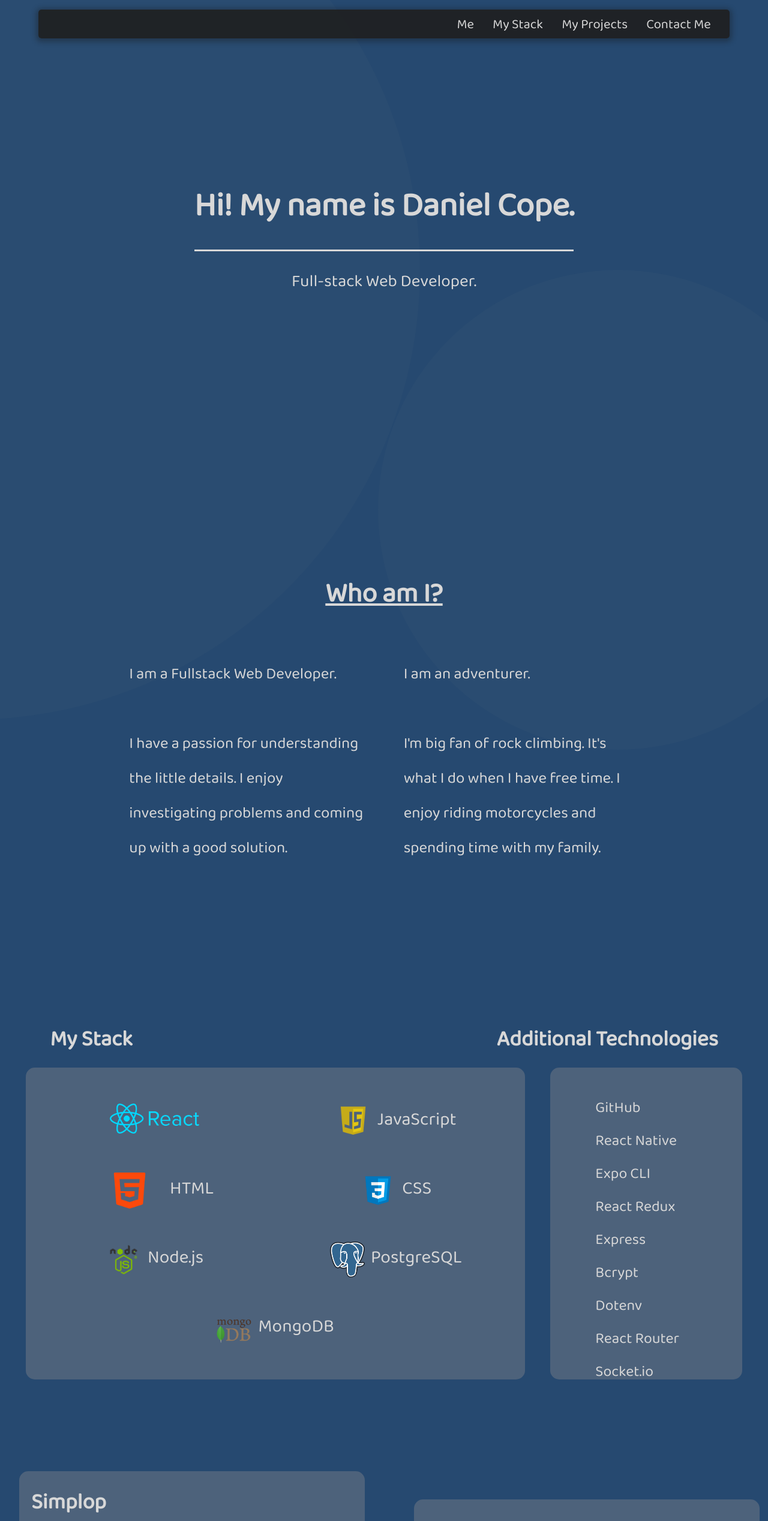
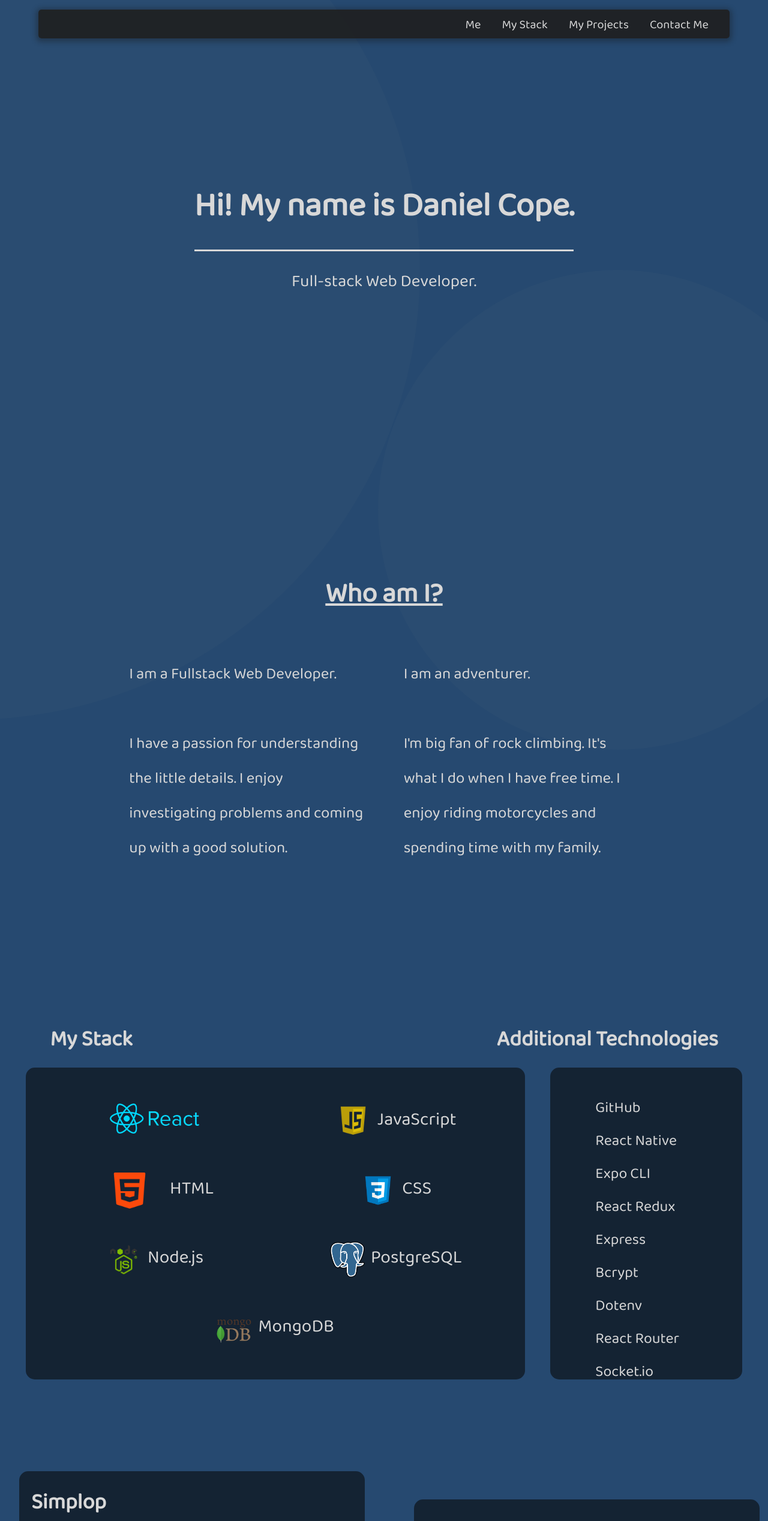
Before and after one commit to danielcope/dcope-portfolio, a React (Create React App) app: page / in a window 1280 px wide. Shown: the top 2536 px of the page at 60% size. Built offline with nearby package versions, Linux system fonts and the light colour scheme.

Commit message:
added new icons in contact

```diff
--- a/package.json
+++ b/package.json
@@ -6,6 +6,10 @@
   "main": "server/index.js",
   "proxy": "http://localhost:4567",
   "dependencies": {
+    "@fortawesome/fontawesome-svg-core": "^1.2.36",
+    "@fortawesome/free-brands-svg-icons": "^5.15.4",
+    "@fortawesome/free-solid-svg-icons": "^5.15.4",
+    "@fortawesome/react-fontawesome": "^0.1.16",
     "@testing-library/jest-dom": "^5.12.0",
     "@testing-library/react": "^11.2.7",
     "@testing-library/user-event": "^12.8.3",
--- a/public/index.html
+++ b/public/index.html
@@ -15,6 +15,8 @@
     <link rel="mask-icon" href="/safari-pinned-tab.svg" color="#5bbad5">
     <meta name="msapplication-TileColor" content="#da532c">
     <meta name="theme-color" content="#ffffff">
+    <script src="https://kit.fontawesome.com/e4d8e78093.js" crossorigin="anonymous"></script>
+
     <title>iamdanielcope</title>
   </head>
   <body>
--- a/src/App.css
+++ b/src/App.css
@@ -27,12 +27,27 @@ ul {
   color: rgb(216, 216, 216);
 }
 
-/* underline animation */
+p {
+  font-size: 26px;
+}
+
+.text {
+  font-family: BalooTammudu2-Regular;
+  color: rgb(216, 216, 216);
+}
+
+/* #region underline animation */
 
 a {
   position: relative;
   color: rgb(216, 216, 216);
   text-decoration: none;
+  height: 30px;
+  display: flex;
+  justify-content: center;
+  align-items: center;
+  margin: 0 15px 0 0;
+  padding: 10px 0 0 0;
 }
 
 a:hover {
@@ -56,17 +71,8 @@ a:hover::before {
   transform: scaleX(1);
 }
 
-/* underline animation */
-
-.text {
-  font-family: BalooTammudu2-Regular;
-  color: rgb(216, 216, 216);
-}
-
-p {
-  font-size: 26px;
-}
-
+/* #endregion underline animation */
+/* #region  Background */
 .background {
   background-color: rgb(38, 73, 112);
   height: 410vh;
@@ -96,7 +102,8 @@ p {
   z-index: -1;
   background-color: rgba(212, 211, 157, 0.025);
 }
-
+/* #endregion */
+/* #region Navigation */
 .nav {
   position: fixed;
   width: 100%;
@@ -128,12 +135,12 @@ p {
 }
 
 .nav-li {
-  font-size: 22px;
-  padding: 10px 25px 0 0;
+  font-size: 20px;
+  text-align: center;
 }
 
-/* scroll bar */
-
+/* #endregion */
+/* #region Scroll Bar  */
 ::-webkit-scrollbar {
   width: 18px;
 }
@@ -150,8 +157,9 @@ p {
 ::-webkit-scrollbar-thumb:hover {
   background: rgba(24, 53, 87, 0.404);
 }
-/* END - scroll bar  */
 
+/* #endregion */
+/* #region  Landing View */
 .landing {
   height: 100vh;
   display: flex;
@@ -179,6 +187,8 @@ p {
   margin-top: 25px;
 }
 
+/* #endregion */
+/* #region  About Me */
 .about-me {
   height: 100vh;
   padding: 150px;
@@ -200,6 +210,8 @@ p {
   width: 40%;
 }
 
+/* #endregion */
+/* #region Stack View */
 .stack {
   height: 100vh;
   display: flex;
@@ -218,7 +230,6 @@ p {
 
 .stack-titles {
   width: 87%;
-
   display: flex;
   justify-content: space-between;
 }
@@ -230,14 +241,14 @@ p {
   justify-content: space-evenly;
   flex-wrap: wrap;
   padding-top: 60px;
-  background-color: rgba(150, 142, 142, 0.356);
+  background-color: rgba(7, 7, 7, 0.575);
   border-radius: 15px;
 }
 
 .additions {
   width: 25%;
   height: 100%;
-  background-color: rgba(150, 142, 142, 0.356);
+  background-color: rgba(7, 7, 7, 0.575);
   border-radius: 15px;
   display: flex;
   flex-direction: column;
@@ -270,6 +281,8 @@ p {
   justify-content: center;
   width: 45%;
 }
+/* #endregion */
+/* #region  Projects */
 
 .projects {
   height: 100vh;
@@ -291,7 +304,7 @@ p {
   height: 40%;
   width: 90%;
   padding: 20px;
-  background-color: rgba(150, 142, 142, 0.356);
+  background-color: rgba(7, 7, 7, 0.575);
   border-radius: 15px;
 }
 
@@ -323,7 +336,7 @@ p {
 .mini-projects {
   width: 45%;
   height: 75%;
-  background-color: rgba(150, 142, 142, 0.356);
+  background-color: rgba(7, 7, 7, 0.575);
   border-radius: 15px;
   display: flex;
   flex-direction: column;
@@ -357,9 +370,12 @@ p {
   width: 45%;
 }
 
+/* #endregion */
+/* #region Contact */
+
 .contact {
   height: 10vh;
-  background-color: rgba(150, 142, 142, 0.356);
+  background-color: rgba(7, 7, 7, 0.575);
 }
 
 .contact-links {
@@ -384,3 +400,28 @@ p {
 .contact-text {
   padding-top: 5px;
 }
+
+/* #endregion */
+
+/* #region  Icons */
+.envelope-icon {
+  font-size: 32px;
+  margin: 0 15px 0 0;
+  color: rgb(216, 216, 216);
+}
+
+.fab {
+  font-size: 32px;
+  color: rgb(216, 216, 216);
+  padding: 0 15px 0 0;
+}
+
+.fa-linkedin-in {
+  content: "\f0e1";
+}
+
+.fa-github {
+  content: "\f09b";
+}
+
+/* #endregion */
--- a/src/components/Contact.js
+++ b/src/components/Contact.js
@@ -1,37 +1,37 @@
 import React from "react";
 
-import Email from "../imgs/email.png";
-import linkedin from "../imgs/linkedin.png";
-import github from "../imgs/github.png";
+import Envelope from "./icons/Envelope";
+import LinkedInIcon from "./icons/LinkedInIcon";
+import GitHubIcon from "./icons/GitHubIcon";
 
 const Contact = () => {
   return (
     <section className="contact" id="contact">
       <section className="contact-links">
         <div className="each-contact">
-          <img src={Email} alt="email" className="contact-img" />
+          <Envelope />
           <span className="text contact-text">daniel.ash.cope@gmail.com</span>
         </div>
+        <div className="each-contact">
+          <LinkedInIcon />
           <a
             href="https://www.linkedin.com/in/daniel-cope-60853213/"
             target="_blank"
             rel="noreferrer noopener"
           >
+            <span className="text context-text">linkedin</span>
+          </a>
+        </div>
         <div className="each-contact">
-            <img src={linkedin} alt="linkedin" className="contact-img" />
-            <span className="text context-text">linkedin</span>
-          </div>
-        </a>
+          <GitHubIcon />
           <a
             href="https://github.com/danielcope"
             target="_blank"
             rel="noreferrer noopener"
           >
-          <div className="each-contact">
-            <img src={github} alt="github" className="contact-img" />
             <span className="text contact-text">My GitHub</span>
+          </a>
         </div>
-        </a>
       </section>
     </section>
   );
--- /dev/null
+++ b/src/components/icons/Envelope.js
@@ -0,0 +1,14 @@
+import React from "react";
+
+import { FontAwesomeIcon } from "@fortawesome/react-fontawesome";
+import { faEnvelope } from "@fortawesome/free-solid-svg-icons";
+
+const Envelope = () => {
+  return (
+    <section>
+      <FontAwesomeIcon icon={faEnvelope} className='envelope-icon'/>
+    </section>
+  );
+};
+
+export default Envelope;
--- /dev/null
+++ b/src/components/icons/GitHubIcon.js
@@ -0,0 +1,11 @@
+import React from 'react';
+
+const GitHubIcon = () => {
+  return (
+    <section>
+      <i class="fab fa-github"></i>
+    </section>
+  )
+}
+
+export default GitHubIcon;
--- /dev/null
+++ b/src/components/icons/LinkedInIcon.js
@@ -0,0 +1,11 @@
+import React from "react";
+
+const LinkedInIcon = () => {
+  return (
+    <section>
+      <i className="fab fa-linkedin-in"></i>
+    </section>
+  );
+};
+
+export default LinkedInIcon;
```
Also changed, not shown: 1 other file (tests, documents, lock files or other folders). Lines whose indentation alone changed are shown as unchanged.
